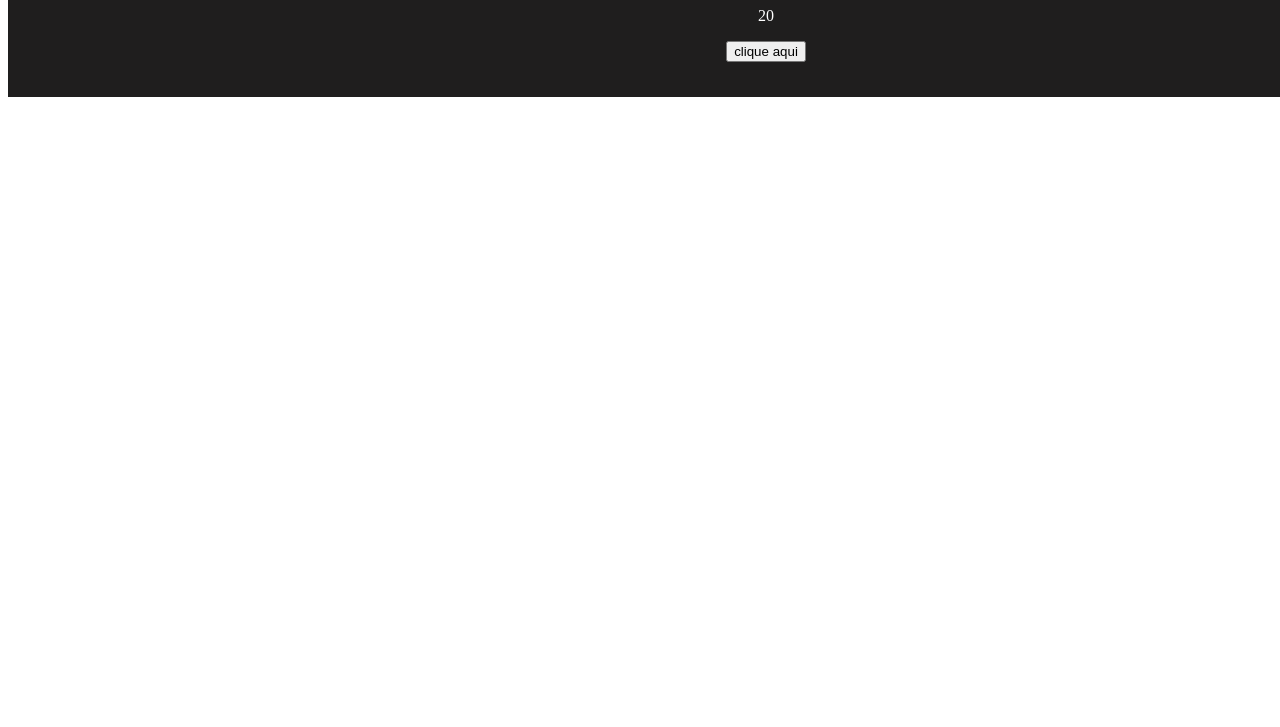
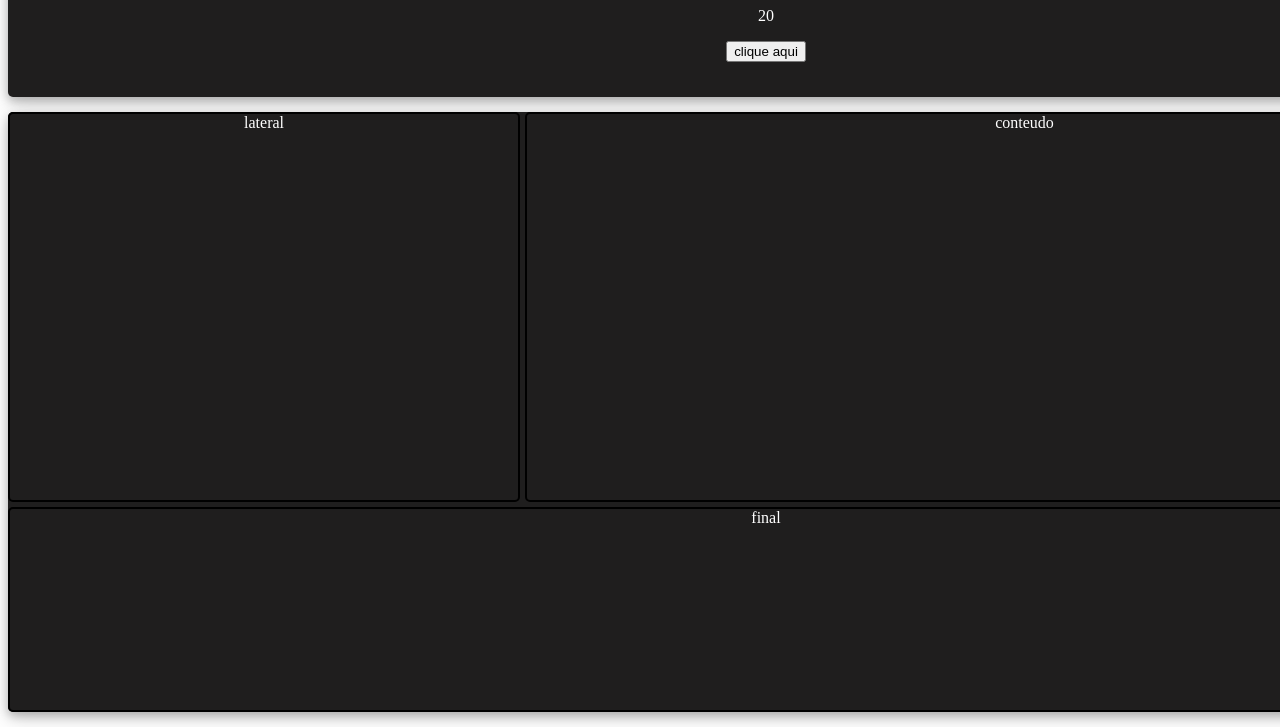
Before and after one commit to guilherme-nunes-x/test-new-languages, a plain HTML site: page seven/index.html in a window 1280 px wide. Shown: the part 73-800 px from the top of the page. Drawn offline with Linux system fonts and the light colour scheme.

Commit message:
Add files via upload

```diff
--- a/seven/index.html
+++ b/seven/index.html
@@ -10,9 +10,13 @@
     <div id="menu">
       <h1>site</h1>
       <p id="nunes"></p>
-      <button onclick="alerta()">clique aqui</button>
+      <button onclick="alerta()" id="button">clique aqui</button>
     </div>
-
+    <div class="box">
+      <div class="conteudo style">conteudo</div>
+      <div class="lateral style">lateral</div>
+      <div class="final style">final</div>
+    </div>
     <script src="index.js"></script>
   </body>
 </html>
--- a/seven/style.css
+++ b/seven/style.css
@@ -9,4 +9,37 @@ body {
   background: #1f1e1e;
   color: white;
   text-align: center;
+  box-shadow: 0 4px 8px 0 rgba(0, 0, 0, 0.2), 0 6px 20px 0 rgba(0, 0, 0, 0.19);
+  border-radius: 5px;
 }
+.box {
+  margin-top: 15px;
+  height: 600px;
+  width: 1516px;
+  background-color: #1f1e1e;
+  border-radius: 5px;
+  color: white;
+  text-align: center;
+  display: grid;
+  grid-template-areas:
+    "lateral conteudo conteudo"
+    "lateral conteudo conteudo"
+    "final final final";
+  gap: 5px;
+  box-shadow: 0 4px 8px 0 rgba(0, 0, 0, 0.2), 0 6px 20px 0 rgba(0, 0, 0, 0.19);
+}
+.conteudo {
+  border: black solid 2px;
+  grid-area: conteudo;
+}
+.lateral {
+  border: black solid 2px;
+  grid-area: lateral;
+}
+.final {
+  border: black solid 2px;
+  grid-area: final;
+}
+.style {
+  border-radius: 5px;
+}
```
Also changed, not shown: seven/index.js (line endings or trailing spaces).
